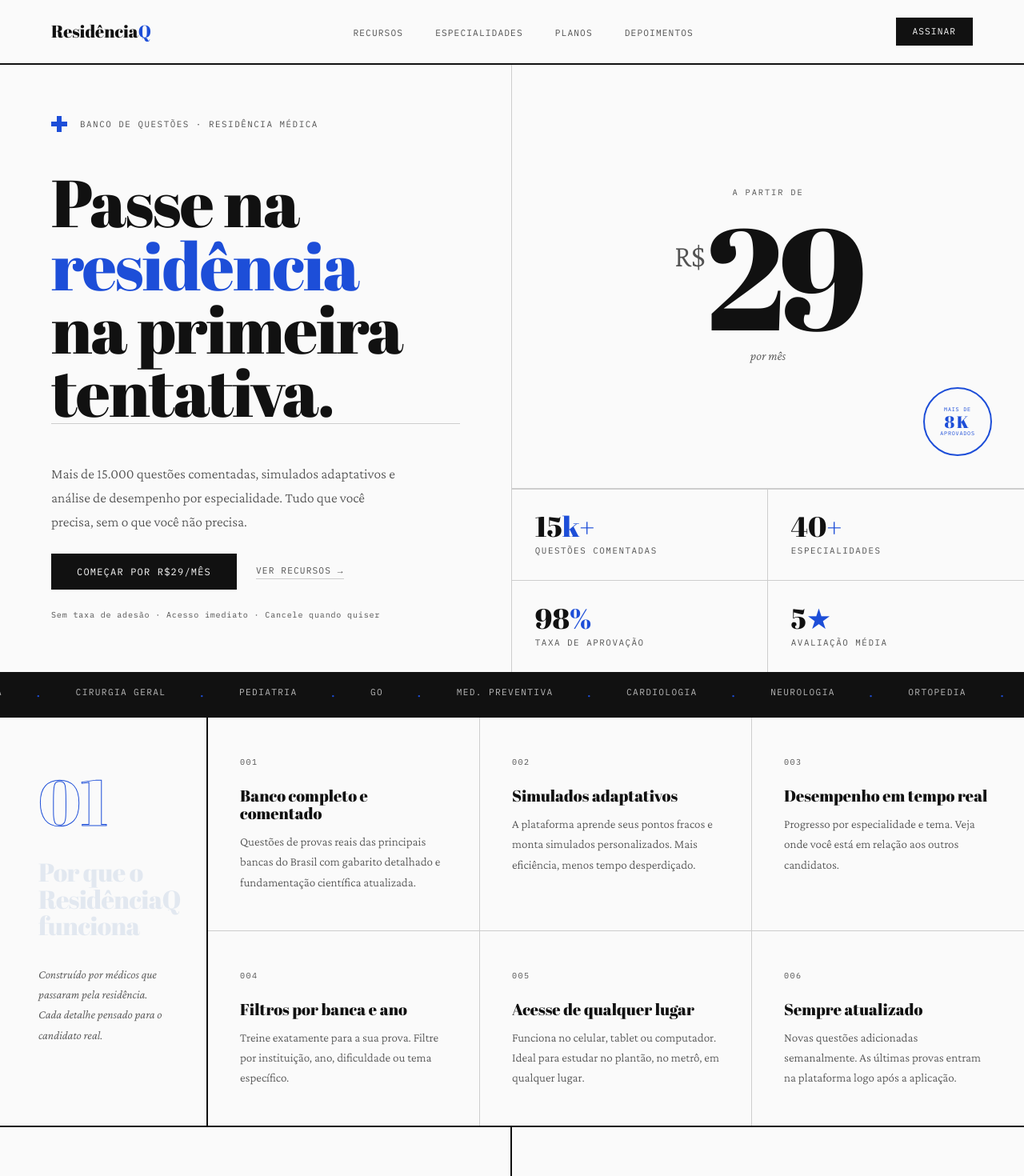
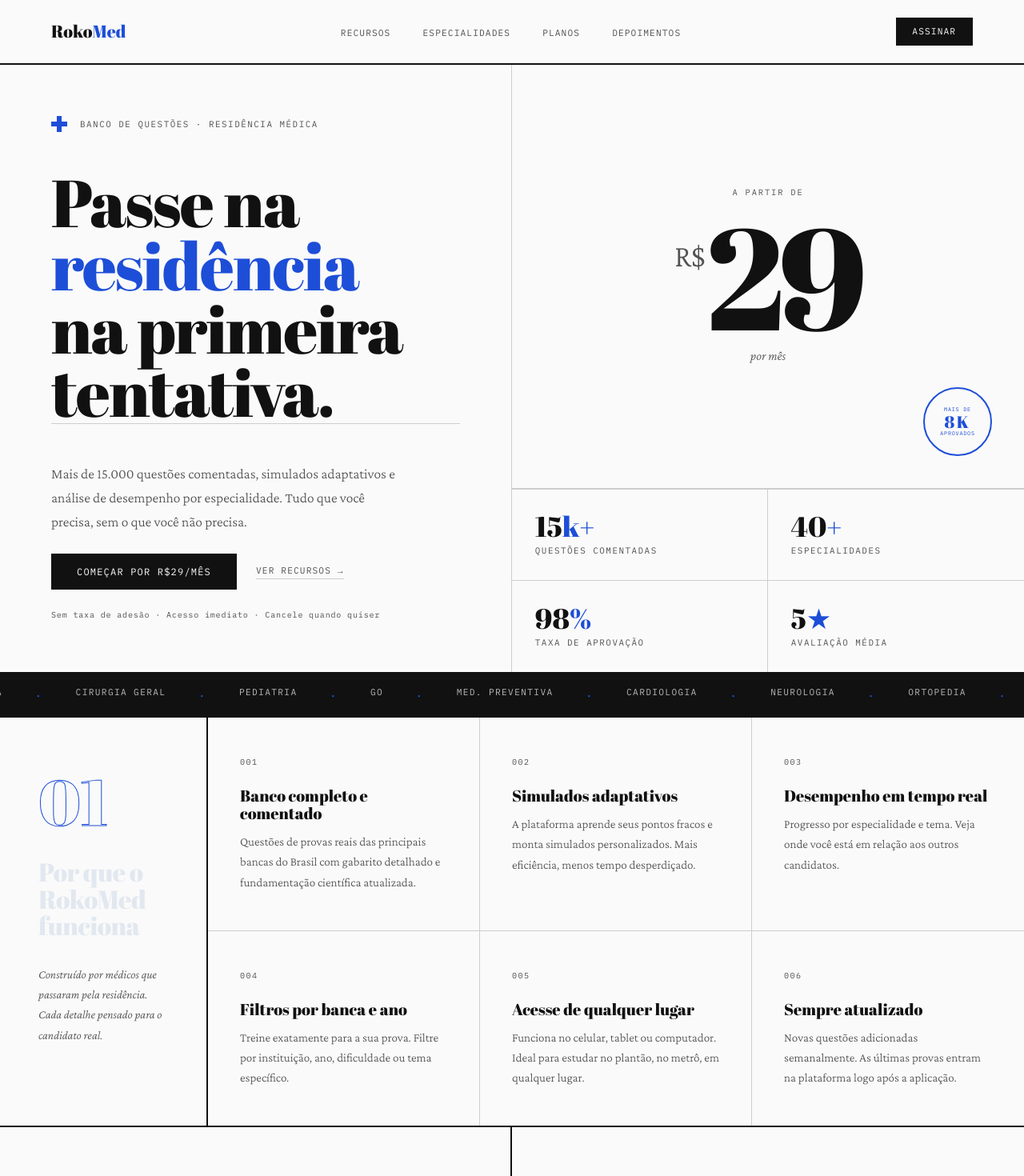
Before and after one commit to brmm001/rokomed, a React (Vite) app in the folder frontend/: page / in a window 1280 px wide. Shown: the top 1470 px of the page at 80% size. Built offline with nearby package versions, Linux system fonts and the light colour scheme.

Commit message:
brand: update name to RokoMed in Landing Page

```diff
--- a/frontend/src/pages/Landing.tsx
+++ b/frontend/src/pages/Landing.tsx
@@ -2,7 +2,7 @@ import { useEffect } from 'react'
 
 export default function LandingPage() {
   useEffect(() => {
-    document.title = 'ResidênciaQ — Banco de Questões'
+    document.title = 'RokoMed — Banco de Questões'
   }, [])
 
   return (
@@ -183,7 +183,7 @@ export default function LandingPage() {
 
       <div className="lp-root">
         <nav className="lp-nav">
-          <a href="#" className="lp-logo">Residência<em>Q</em></a>
+          <a href="#" className="lp-logo">Roko<em>Med</em></a>
           <ul className="lp-nav-links">
             <li><a href="#recursos">Recursos</a></li>
             <li><a href="#especialidades">Especialidades</a></li>
@@ -245,7 +245,7 @@ export default function LandingPage() {
         <section className="lp-feat-section" id="recursos">
           <div className="lp-feat-sidebar">
             <div className="lp-sec-num">01</div>
-            <h2 className="lp-sec-h">Por que o ResidênciaQ funciona</h2>
+            <h2 className="lp-sec-h">Por que o RokoMed funciona</h2>
             <p style={{fontSize:'.93rem',fontWeight:300,color:'var(--muted)',lineHeight:1.7,fontStyle:'italic'}}>Construído por médicos que passaram pela residência. Cada detalhe pensado para o candidato real.</p>
           </div>
           <div className="lp-feat-grid">
@@ -344,7 +344,7 @@ export default function LandingPage() {
           </div>
           <div className="lp-tgrid">
             <div className="lp-titem">
-              <p className="lp-tq">"Estudei com outros bancos antes, mas o ResidênciaQ é outro nível. Os comentários são didáticos e os simulados me ajudaram a entender exatamente onde eu errava."</p>
+              <p className="lp-tq">"Estudei com outros bancos antes, mas o RokoMed é outro nível. Os comentários são didáticos e os simulados me ajudaram a entender exatamente onde eu errava."</p>
               <div className="lp-tmeta"><div className="lp-name">Carolina M.</div><div className="lp-role">Aprovada em Clínica Médica — USP 2024</div></div>
             </div>
             <div className="lp-titem">
@@ -368,8 +368,8 @@ export default function LandingPage() {
         </section>
 
         <footer className="lp-footer">
-          <a href="#" className="lp-logo">Residência<em>Q</em></a>
-          <p>© 2025 ResidênciaQ · Todos os direitos reservados</p>
+          <a href="#" className="lp-logo">Roko<em>Med</em></a>
+          <p>© 2026 RokoMed · Todos os direitos reservados</p>
           <ul className="lp-flinks">
             <li><a href="#">Termos</a></li>
             <li><a href="#">Privacidade</a></li>
```
